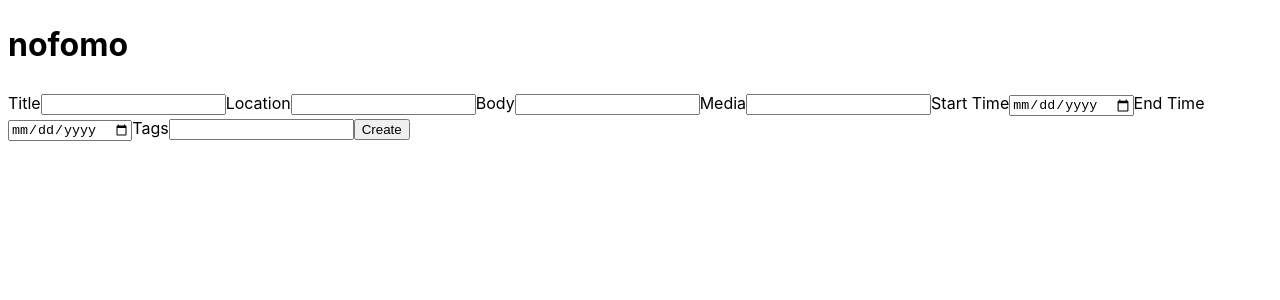
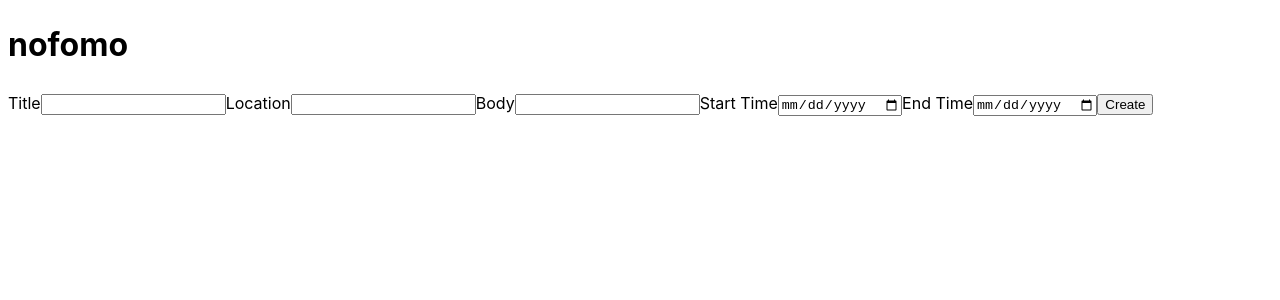
Before and after one commit to datderek/nofomo, a React (Vite) app in the folder frontend/: page / in a window 1280 px wide. Shown: the top 300 px of the page. Built offline with nearby package versions, Linux system fonts and the light colour scheme.

Commit message:
Remove tags and media input
Decided not to omit tags from the MVP. Media input will be
re-implemented when file storage gets implemented.

```diff
--- a/frontend/src/components/PostForm/PostForm.jsx
+++ b/frontend/src/components/PostForm/PostForm.jsx
@@ -41,8 +41,6 @@ export default function PostForm() {
     }
   };
 
-  // TODO: something is broken with the onChange handler after the refactor
-
   return (
     <form onSubmit={handleSubmit}>
       {errors && errors.map((error, index) => <p key={index}>{error}</p>)}
@@ -53,25 +51,19 @@ export default function PostForm() {
         value={values.title}
         handleChange={handleChange}
       />
+
       <TextInput
         name="location"
         label="Location"
         value={values.location}
         handleChange={handleChange}
       />
+
       <TextInput
         name="body"
         label="Body"
         value={values.body}
         handleChange={handleChange}
-      />
-
-      <label htmlFor="media">Media</label>
-      <input
-        type="text"
-        name="media"
-        value={values.media}
-        onChange={handleChange}
       />
 
       <DateInput
@@ -80,6 +72,7 @@ export default function PostForm() {
         value={values.eventStart}
         handleChange={handleChange}
       />
+
       <DateInput
         name="eventEnd"
         label="End Time"
@@ -87,14 +80,6 @@ export default function PostForm() {
         handleChange={handleChange}
       />
 
-      <label htmlFor="tags">Tags</label>
-      <input
-        type="text"
-        name="tags"
-        value={values.tags}
-        onChange={handleChange}
-      />
-
       <button type="submit">Create</button>
     </form>
   );
```
Also changed, not shown: 2 other files (tests, documents, lock files or other folders).
